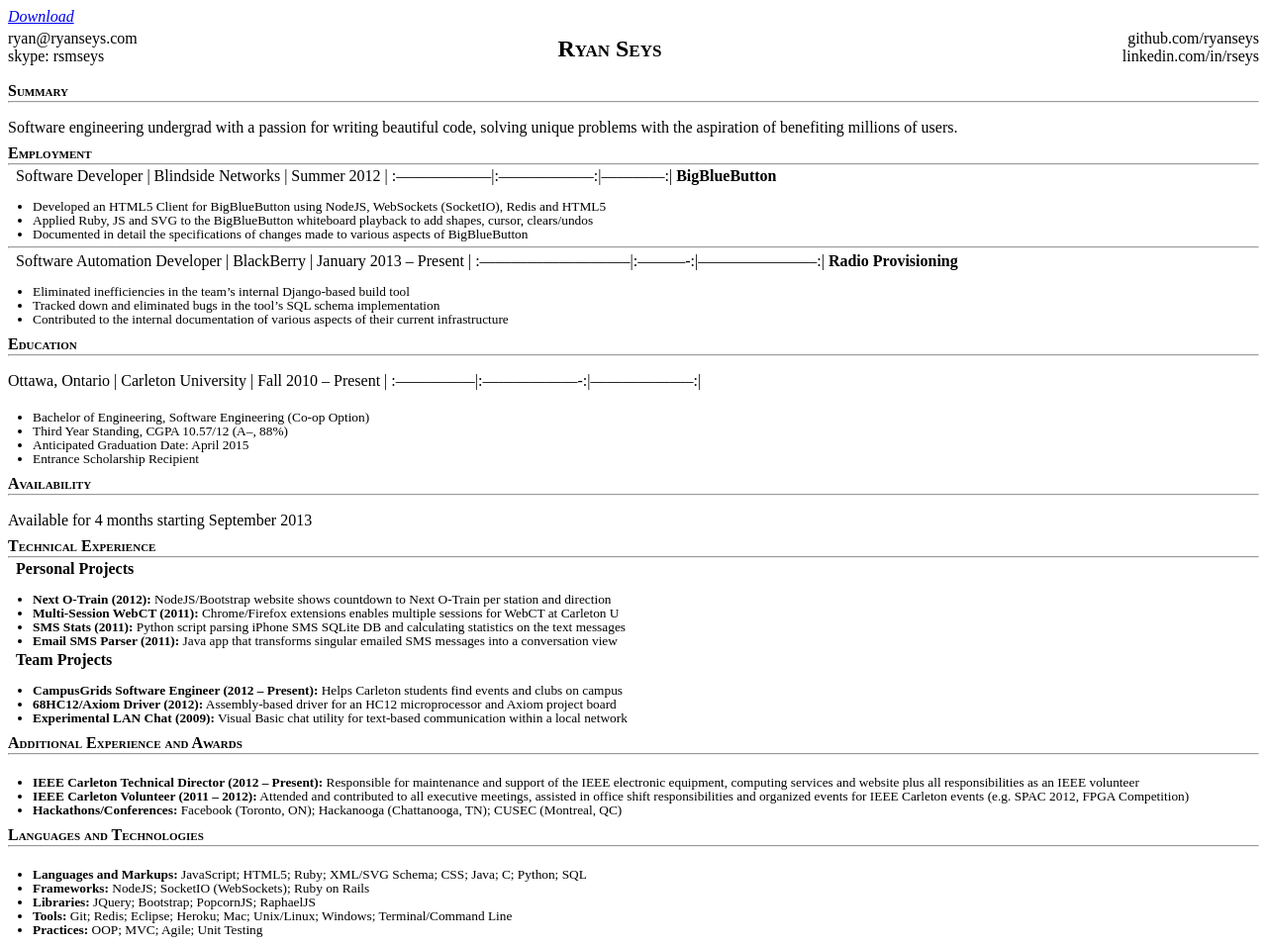
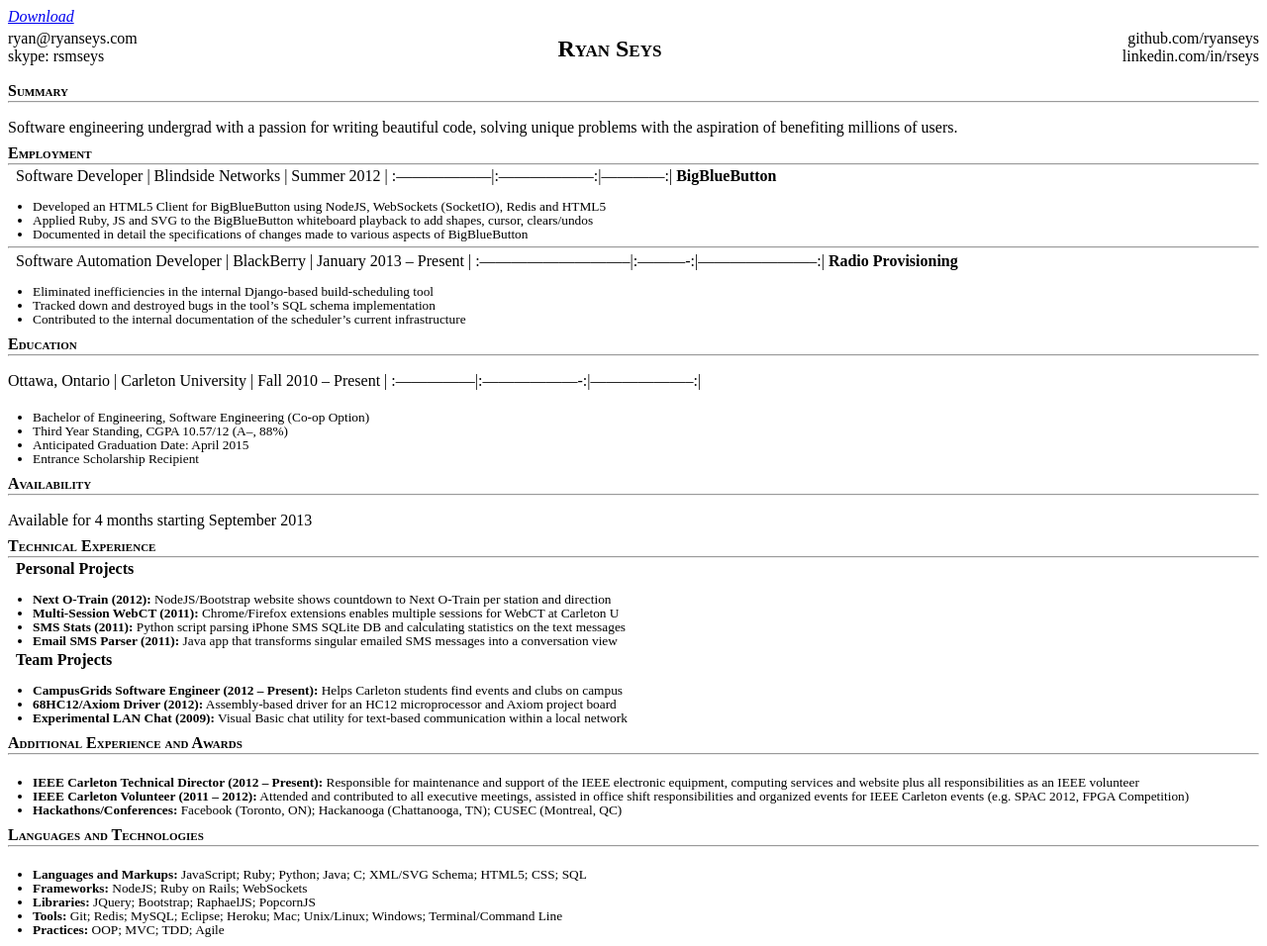
Before and after one commit to tl-dr/ryanseys.com, a Jekyll site: the page built from _posts/2013-01-12-resume.md, in a window 1280 px wide. Shown: the whole page at 99% size. Built offline with Jekyll 4.4.1, drawn with Linux system fonts in a browser that asks for light colours; Markdown is read by kramdown in place of the engine named in the settings.

Commit message:
Update resume

```diff
--- a/_posts/2013-01-12-resume.md
+++ b/_posts/2013-01-12-resume.md
@@ -40,9 +40,9 @@
 :-----------------------------|:----------:|-----------------------:|
 **Radio Provisioning**
 {: .jobrole}
-- Eliminated inefficiencies in the team's internal Django-based build tool
-- Tracked down and eliminated bugs in the tool's SQL schema implementation
-- Contributed to the internal documentation of various aspects of their current infrastructure
+- Eliminated inefficiencies in the internal Django-based build-scheduling tool
+- Tracked down and destroyed bugs in the tool's SQL schema implementation
+- Contributed to the internal documentation of the scheduler's current infrastructure
 
 #### Education
 - - -
@@ -83,10 +83,10 @@
 
 #### Languages and Technologies
 - - -
-- **Languages and Markups:**  JavaScript; HTML5; Ruby; XML/SVG Schema; CSS; Java; C; Python; SQL
-- **Frameworks:**             NodeJS; SocketIO (WebSockets); Ruby on Rails
-- **Libraries:**              JQuery; Bootstrap; PopcornJS; RaphaelJS
-- **Tools:**                  Git; Redis; Eclipse; Heroku; Mac; Unix/Linux; Windows; Terminal/Command Line
-- **Practices:**              OOP; MVC; Agile; Unit Testing
+- **Languages and Markups:**  JavaScript; Ruby; Python; Java; C; XML/SVG Schema; HTML5; CSS; SQL
+- **Frameworks:**             NodeJS; Ruby on Rails; WebSockets
+- **Libraries:**              JQuery; Bootstrap; RaphaelJS; PopcornJS
+- **Tools:**                  Git; Redis; MySQL; Eclipse; Heroku; Mac; Unix/Linux; Windows; Terminal/Command Line
+- **Practices:**              OOP; MVC; TDD; Agile
 
 {: .nobullets}
```
